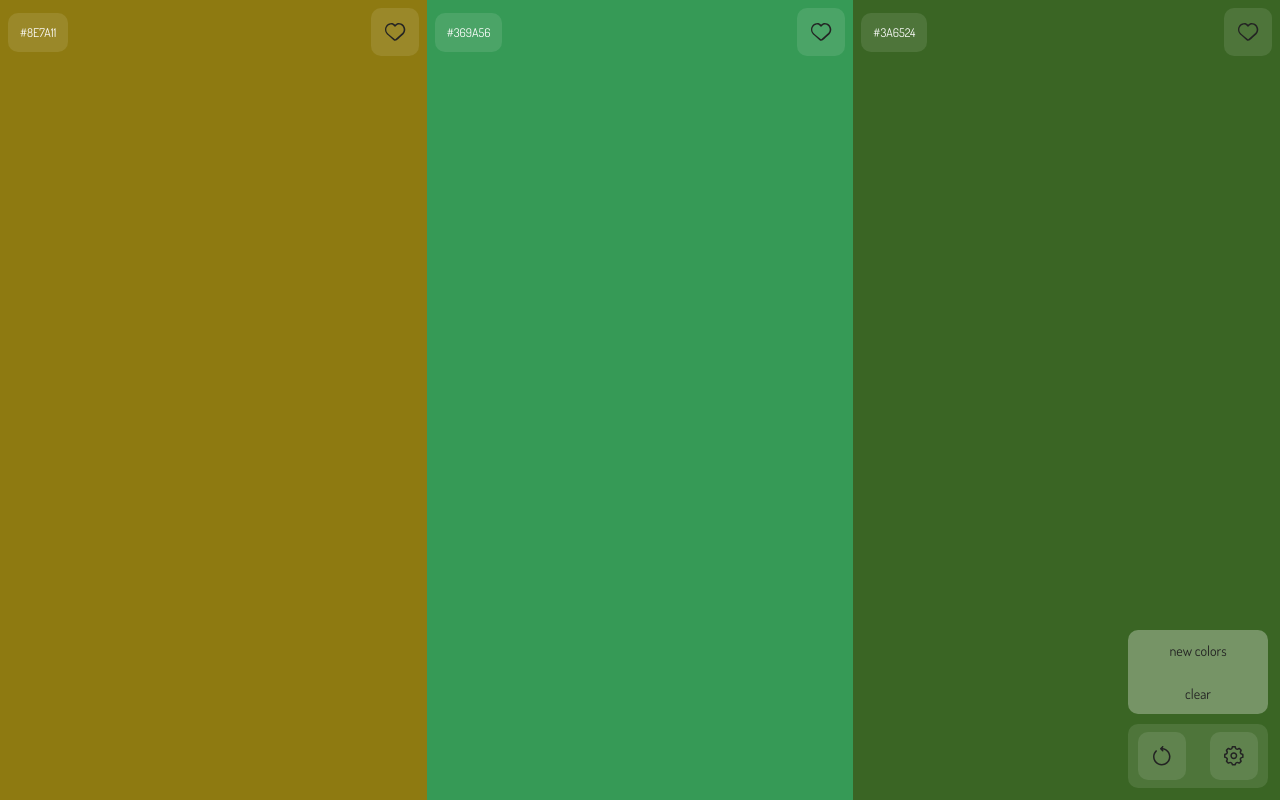
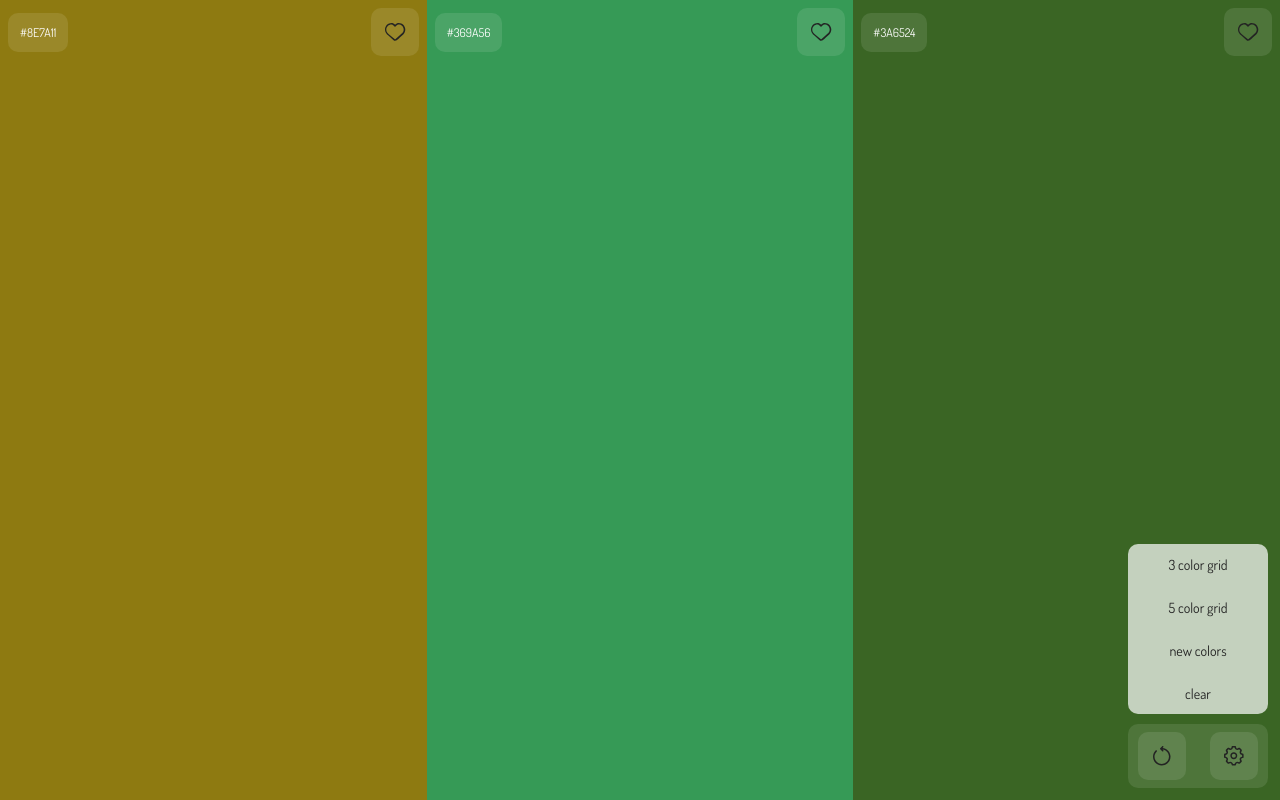
Before and after one commit to smcnikita/color-palette, a Vue app: page / in a window 1280 px wide. Both pictures are taken after a click on the button 1234 px from the left and 756 px from the top of the page. Built offline with nearby package versions, Linux system fonts and the light colour scheme.

Commit message:
Add 3 or 5 colors grid

```diff
--- a/package.json
+++ b/package.json
@@ -3,7 +3,7 @@
   "version": "0.0.0",
   "private": true,
   "scripts": {
-    "dev": "vite",
+    "dev": "vite --host",
     "build": "run-p type-check \"build-only {@}\" --",
     "preview": "vite preview",
     "build-only": "vite build",
--- a/src/App.vue
+++ b/src/App.vue
@@ -14,6 +14,10 @@ const countTransform = computed(() => {
   return arr;
 });
 
+const changeCount = (value: 3 | 5) => {
+  count.value = value;
+};
+
 const notify = () => {
   showNotify('Color copied to the clipboard!');
 };
@@ -29,7 +33,11 @@ const clear = () => {
 
 <template>
   <main
-    class="main grid h-screen grid grid__3 grid-cols-none grid-rows-3 md:grid-cols-3 md:grid-rows-none"
+    class="main grid h-screen grid"
+    :class="{
+      grid__3: count === 3,
+      grid__5: count === 5,
+    }"
   >
     <BaseCol
       v-for="item in countTransform"
@@ -38,13 +46,13 @@ const clear = () => {
       :index="item.toString()"
       @toast="notify"
     />
-    <BaseTooltip @new-colors="getNewColors" @clear="clear" />
+    <BaseTooltip @new-colors="getNewColors" @clear="clear" @change-grid="changeCount" />
   </main>
 </template>
 
 <style scoped>
 .main {
-  height: 100vh;
+  height: 100dvh;
   position: relative;
 }
 </style>
--- a/src/assets/css/grid.css
+++ b/src/assets/css/grid.css
@@ -16,7 +16,9 @@
     grid-template-columns: none;
     grid-template-rows: repeat(3, 1fr);
   }
+}
 
+@media screen and (max-width: 1000px) {
   .grid__5 {
     grid-template-columns: none;
     grid-template-rows: repeat(5, 1fr);
--- a/src/components/BaseButton.vue
+++ b/src/components/BaseButton.vue
@@ -27,7 +27,7 @@ onMounted(() => {
 });
 
 onUnmounted(() => {
-  if (props.message) {
+  if (button.value && props.message) {
     (button.value as ReferenceElement)._tippy?.destroy();
   }
 });
--- a/src/components/BasePopper.vue
+++ b/src/components/BasePopper.vue
@@ -1,8 +1,8 @@
 <template>
   <Transition>
     <div v-if="isShowPopper" class="popper">
-      <!-- <button class="popper__button" @click.prevent="$emit('changeGrid', 3)">3 color grid</button> -->
-      <!-- <button class="popper__button" @click.prevent="$emit('changeGrid', 5)">5 color grid</button> -->
+      <button class="popper__button" @click.prevent="$emit('changeGrid', 3)">3 color grid</button>
+      <button class="popper__button" @click.prevent="$emit('changeGrid', 5)">5 color grid</button>
       <button class="popper__button" @click.prevent="$emit('newColors')">new colors</button>
       <button class="popper__button" @click.prevent="$emit('clear')">clear</button>
     </div>
@@ -32,7 +32,7 @@ defineEmits<{
   flex-direction: column;
   gap: 10px;
 
-  background-color: rgba(255, 255, 255, 0.3);
+  background-color: rgba(255, 255, 255, 0.7);
 
   width: 140px;
 
--- a/src/components/BaseTooltip.vue
+++ b/src/components/BaseTooltip.vue
@@ -17,6 +17,7 @@
     :isShowPopper="isShowPopper"
     @new-colors="$emit('newColors')"
     @clear="$emit('clear')"
+    @change-grid="$emit('changeGrid', $event)"
   />
 </template>
 
@@ -28,6 +29,12 @@ import IconsRefresh from './icons/IconsRefresh.vue';
 import IconsSettings from './icons/IconsSettings.vue';
 import BasePopper from './BasePopper.vue';
 import { onClickOutside } from '@vueuse/core';
+
+defineEmits<{
+  (e: 'newColors'): void;
+  (e: 'clear'): void;
+  (e: 'changeGrid', value: 3 | 5): void;
+}>();
 
 const target = ref(null);
 const isShowPopper = ref(false);
@@ -43,11 +50,6 @@ onClickOutside(target, (event: PointerEvent) => {
     isShowPopper.value = false;
   }
 });
-
-defineEmits<{
-  (e: 'newColors'): void;
-  (e: 'clear'): void;
-}>();
 </script>
 
 <style scoped>
```
